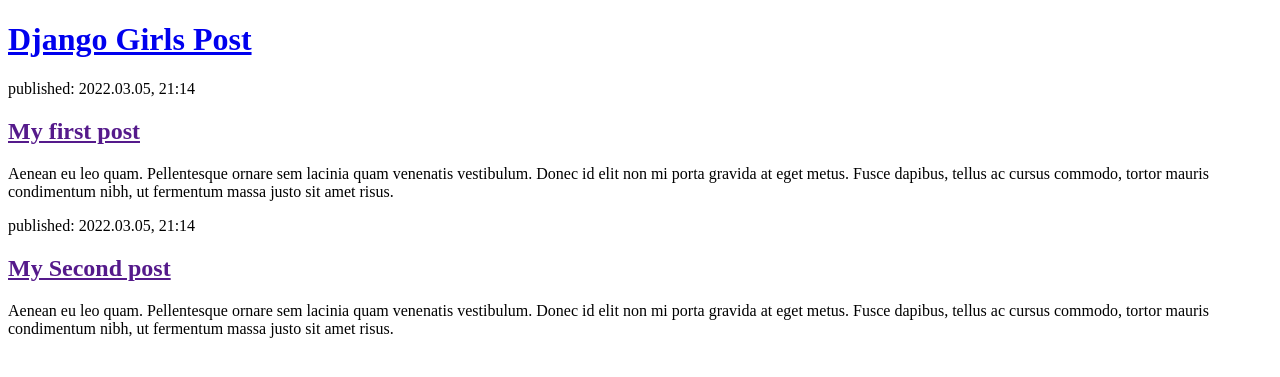
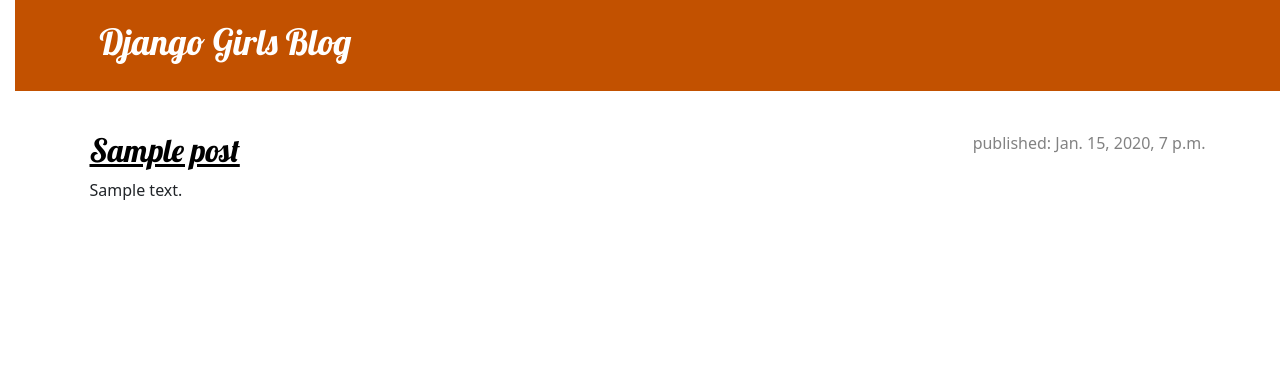
Before and after one commit to Bonggwon/my-first-blog, a Django app: page / in a window 1280 px wide. Shown: the top 377 px of the page. Run offline with Django 4.2, Linux system fonts and the light colour scheme; tables that the repository leaves empty hold one stand-in row (values such as "Sample post").

Commit message:
add pages

```diff
--- /dev/null
+++ b/blog/static/css/blog.css
@@ -0,0 +1,77 @@
+@import url("https://fonts.googleapis.com/css2?family=Lobster&family=Open+Sans:wght@400;600&display=swap");
+
+h1 a,
+h2 a {
+  color: #c25100;
+  font-family: "Lobster";
+}
+body {
+  padding-left: 15px;
+}
+.page-header {
+  background-color: #c25100;
+  margin-top: 0;
+  margin-bottom: 40px;
+  padding: 20px 20px 20px 40px;
+}
+.page-header h1,
+.page-header h1 a,
+.page-header h1 a:visited,
+.page-header h1 a:active {
+  color: #ffffff;
+  font-size: 36px;
+  text-decoration: none;
+}
+h1,
+h2,
+h3,
+h4 {
+  color: #828282;
+}
+.date {
+  color: #828282;
+}
+
+.save {
+  float: right;
+}
+
+.post-form textarea,
+.post-form input {
+  width: 100%;
+}
+
+.top-menu,
+.top-menu:hover,
+.top-menu:visited {
+  color: #ffffff;
+  float: right;
+  font-size: 26pt;
+  margin-right: 20px;
+}
+
+.post {
+  margin-bottom: 70px;
+}
+
+.post h2 a,
+.post h2 a:visited {
+  color: #000000;
+}
+
+.post > .date,
+.post > .actions {
+  float: right;
+}
+
+.btn-secondary,
+.btn-secondary:visited {
+  color: #c25100;
+  background: none;
+  border-color: #c25100;
+}
+
+.btn-secondary:hover {
+  color: #ffffff;
+  background-color: #c25100;
+}
--- /dev/null
+++ b/blog/templates/blog/base.html
@@ -0,0 +1,27 @@
+{% load static %}
+<!DOCTYPE html>
+<html lang="en">
+<head>
+    <meta charset="UTF-8">
+    <meta http-equiv="X-UA-Compatible" content="IE=edge">
+    <meta name="viewport" content="width=device-width, initial-scale=1.0">
+    <title>Bejay blog</title>
+    <link rel="stylesheet" href="https://cdn.jsdelivr.net/npm/bootstrap@5.1.3/dist/css/bootstrap.min.css" integrity="sha384-1BmE4kWBq78iYhFldvKuhfTAU6auU8tT94WrHftjDbrCEXSU1oBoqyl2QvZ6jIW3" crossorigin="anonymous">
+    <link rel="stylesheet" href="{% static 'css/blog.css' %}">
+</head>
+<body>
+    <header class="page-header">
+      <div class="container">
+          <h1><a href="/">Django Girls Blog</a></h1>
+      </div>
+    </header>
+    <main class="container">
+        <div class="row">
+            <div class="col">
+            {% block content %}
+            {% endblock %}
+            </div>
+        </div>
+    </main>
+</body>
+</html>
--- a/blog/templates/blog/post_list.html
+++ b/blog/templates/blog/post_list.html
@@ -1,26 +1,11 @@
-<!DOCTYPE html>
-<html lang="en">
-<head>
-    <meta charset="UTF-8">
-    <meta name="viewport" content="width=device-width, initial-scale=1.0">
-    <title>Bejay's blog</title>
-</head>
-<body>
-    <header>
-        <h1><a href="/">Django Girls Post</a></h1>
-    </header>
+{% extends 'blog/base.html' %}
 
-    <article>
-        <time>published: 2022.03.05, 21:14</time>
-        <h2><a href="">My first post</a></h2>
-        <p>Aenean eu leo quam. Pellentesque ornare sem lacinia quam venenatis vestibulum. Donec id elit non mi porta gravida at eget metus. Fusce dapibus, tellus ac cursus commodo, tortor mauris condimentum nibh, ut fermentum massa justo sit amet risus.</p>
-    </article>
-
-    <article>
-        <time>published: 2022.03.05, 21:14</time>
-        <h2><a href="">My Second post</a></h2>
-        <p>Aenean eu leo quam. Pellentesque ornare sem lacinia quam venenatis vestibulum. Donec id elit non mi porta gravida at eget metus. Fusce dapibus, tellus ac cursus commodo, tortor mauris condimentum nibh, ut fermentum massa justo sit amet risus.</p>
-    </article>
-
-</body>
-</html>
+{% block content %}
+    {% for post in posts %}
+        <article class="post">
+            <time class="date">published: {{ post.published_date }}</time>
+            <h2><a href="{% url 'post_detail' pk=post.pk %}">{{ post.title }}</a></h2>
+            <p>{{ post.text|linebreaksbr }}</p>
+        </article>
+    {% endfor %}
+{% endblock %}
--- a/blog/urls.py
+++ b/blog/urls.py
@@ -2,5 +2,6 @@
 from . import views
 
 urlpatterns = [
-    path('', views.post_list, name='post_list')
+    path('', views.post_list, name='post_list'),
+    path('post/<int:pk>/', views.post_detail, name='post_detail'),
 ]
--- a/blog/views.py
+++ b/blog/views.py
@@ -1,7 +1,16 @@
-from django.shortcuts import render
+from django.shortcuts import render, get_object_or_404
+from django.utils import timezone
+from .models import Post
 
 # Create your views here.
 
 
 def post_list(request):
-    return render(request, 'blog/post_list.html', {})
+    posts = Post.objects.filter(
+        published_date__lte=timezone.now()).order_by('published_date')
+    return render(request, 'blog/post_list.html', {'posts': posts})
+
+
+def post_detail(request, pk):
+    post = get_object_or_404(Post, pk=pk)
+    return render(request, 'blog/post_detail.html', {'post': post})
```
Also changed, not shown: blog/templates/blog/post_detail.html (added, +13 -0 lines).
